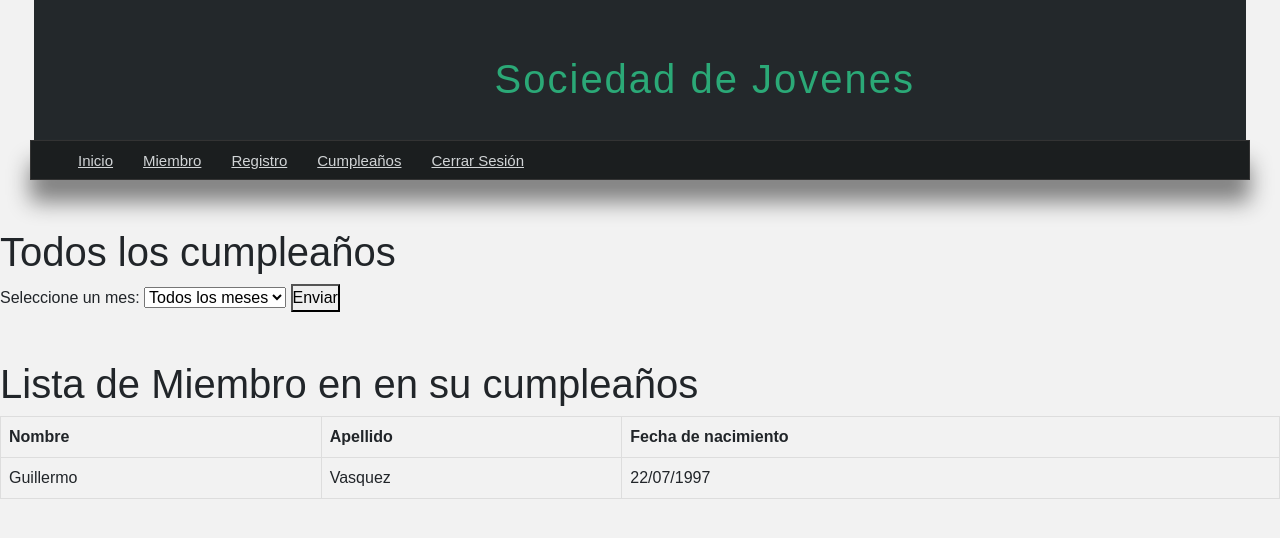
After one commit to 0722Guille/Sociedad_Jovenes, a Django app: a page that uses login/templates/base.html in a window 1280 px wide. The commit adds this page. Shown: the top 538 px of the page. Run offline with Django 4.2, Linux system fonts and the light colour scheme; data comes from the database, SQL or seed files in the repository; both versions use the stored data as it was after the commit.

Commit message:
Miembros completados

```diff
--- a/login/templates/base.html
+++ b/login/templates/base.html
@@ -36,6 +36,7 @@
                 <li><a href="/listaUsuario">Listado</a></li>
             </ul>
         </li>
+        <li><a href="/cumpleaños">Cumpleaños</a></li>
 
 
         <li><a href="/cerrarsesion">Cerrar Sesión</a></li>
--- a/login/templates/registration/login.html
+++ b/login/templates/registration/login.html
@@ -4,7 +4,7 @@
 <head>
   <meta charset="UTF-8">
   <meta name="viewport" content="width=device-width, initial-scale=1.0">
-  <link rel="stylesheet" href="{% static "css/login.css" %}">
+  <link rel="stylesheet" href="{% static "css/loginn.css" %}">
   <title>Login</title>
 </head>
 <body>
--- /dev/null
+++ b/miembro/templates/cumpleaños.html
@@ -0,0 +1,70 @@
+{% extends "base.html" %}
+
+{% block title  %}
+Cumpleaños
+
+{% endblock  %}
+
+{% block content  %}
+
+<h1>Todos los cumpleaños</h1>
+
+<form method="GET">
+    <label for="mes">Seleccione un mes:</label>
+    <select name="mes" id="mes">
+        <option value="">Todos los meses</option>
+        <option value="1">Enero</option>
+        <option value="2">Febrero</option>
+        <option value="3">Marzo</option>
+        <option value="4">Abril</option>
+        <option value="5">Mayo</option>
+        <option value="6">Junio</option>
+        <option value="7">Julio</option>
+        <option value="8">Agosto</option>
+        <option value="9">Septiembre</option>
+        <option value="10">Octubre</option>
+        <option value="11">Noviembre</option>
+        <option value="12">Diciembre</option>
+
+    </select>
+
+    <button type="submit">Enviar</button>
+</form>
+
+<br> <br>
+
+<h1>Lista de Miembro en en su cumpleaños</h1>
+
+{% if mes_actual%}
+<h2>Mes: {{mes_actual}}</h2>
+
+{% endif %}
+
+<table>
+    <thead>
+        <tr>
+            <th>Nombre</th>
+            <th>Apellido</th>
+            <th>Fecha de nacimiento</th>
+        </tr>
+    </thead>
+
+    <tbody>
+        {% for miembro  in miembros_cumpleaños %}
+        <tr>
+            <td>{{miembro.nombre}}</td>
+            <td>{{miembro.apellido}}</td>
+            <td>{{ miembro.fecha_nacimiento|date:"d/m/Y" }}</td>
+        </tr>
+
+
+
+        {% endfor %}
+    </tbody>
+</table>
+
+
+
+
+
+{% endblock  %}
--- a/miembro/urls.py
+++ b/miembro/urls.py
@@ -6,6 +6,7 @@ from django.conf.urls.static import static
 from miembro.views import eliminarMiembro
 from miembro.views import detalleMiembro
 from miembro.views import editarMiembro
+from miembro.views import cumpleaños
 
 
 
@@ -14,5 +15,6 @@ urlpatterns = [
     path('agregarMiembro/',agregarMiembro,name='agregarMiembro'),
     path('miembro/eliminarmiembro/<int:codigo>/', eliminarMiembro, name='eliminarMiembro'),
     path('detalleMiembro/',detalleMiembro, name='detalleMiembro'),
-    path('editarMiembro/',editarMiembro, name='editarMiembro',)
+    path('editarMiembro/',editarMiembro, name='editarMiembro'),
+    path('cumpleaños/',cumpleaños, name='cumpleaños'),
 ] + static(settings.MEDIA_URL, document_root=settings.MEDIA_ROOT)
--- a/miembro/views.py
+++ b/miembro/views.py
@@ -103,3 +103,14 @@ def editarMiembro(request):
     else:
         # Si la solicitud no es POST, simplemente renderiza el formulario
         return render(request, 'editarMiembro.html')
+
+def cumpleaños(request):
+
+    mes_actual= request.GET.get('mes')
+
+    if mes_actual:
+        miembros_cumpleaños = Miembro.objects.filter(fecha_nacimiento__month=mes_actual)
+
+    else:
+        miembros_cumpleaños= Miembro.objects.all()
+    return render(request, 'cumpleaños.html', {'miembros_cumpleaños': miembros_cumpleaños, 'mes_actual': mes_actual})
```
Also changed, not shown: login/static/css/login.css (deleted, +0 -41 lines), login/static/css/loginn.css (added, +41 -0 lines), Jovenes.db, media/miembro_imagen/31956954_2077891619167241_5696439322530545664_n_uCDRVbG.jpg (added).
